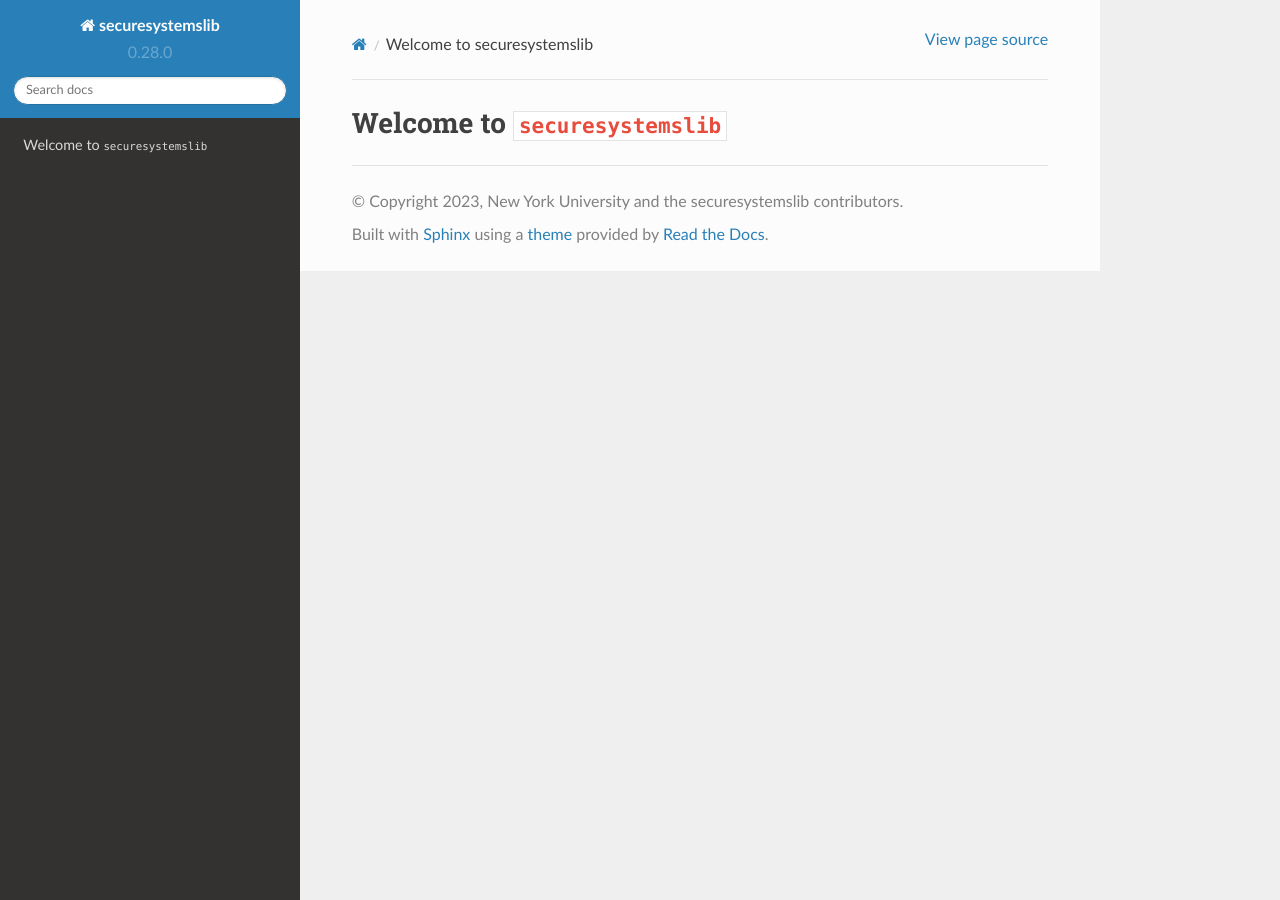
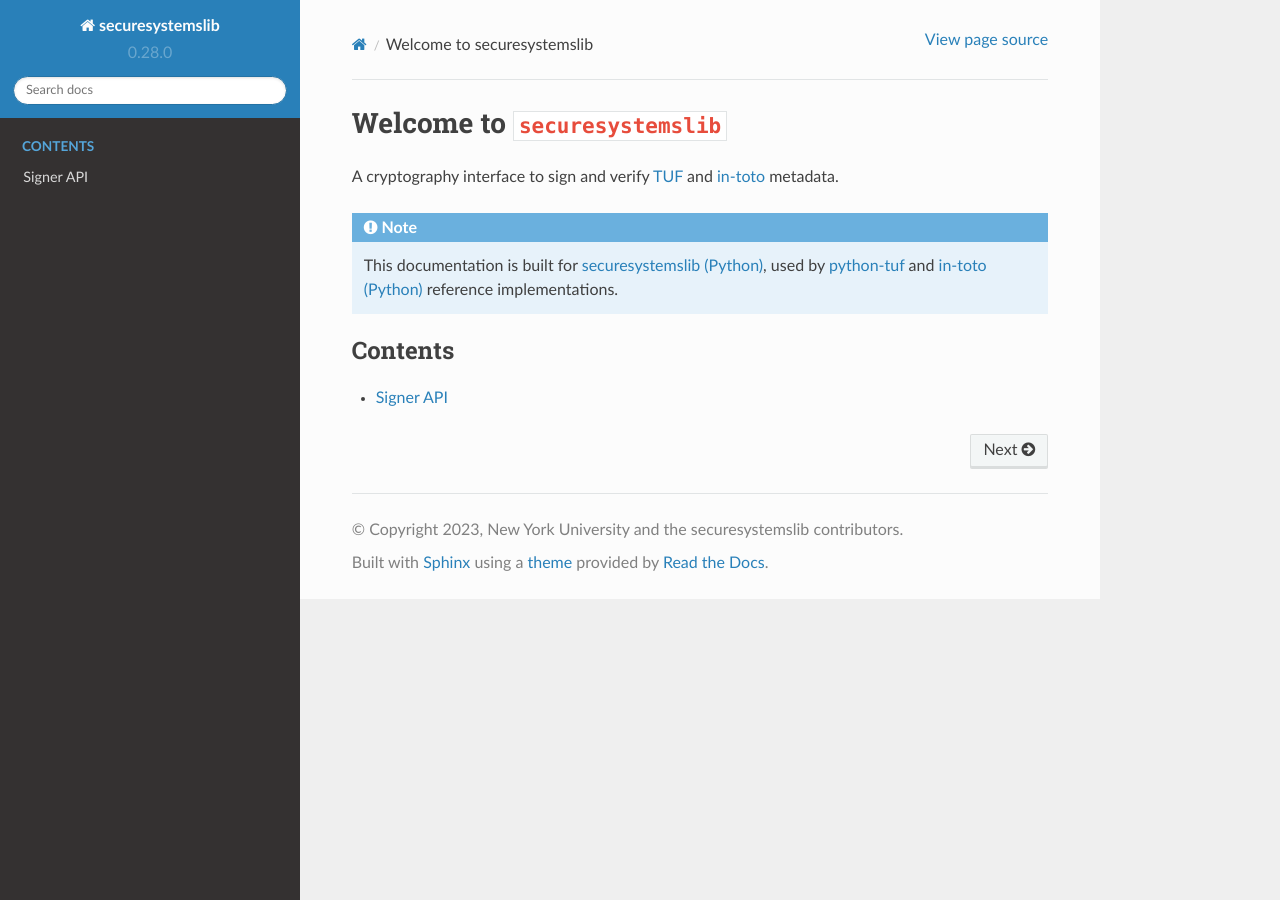
Before and after one commit to secure-systems-lab/securesystemslib, a Sphinx documentation site: the page built from docs/index.rst, in a window 1280 px wide. Built offline with Sphinx 7.4.7 and the Read the Docs theme 2.0.0, drawn with Linux system fonts in a browser that asks for light colours.

Commit message:
doc: add basic Signer API overview to RTD docs
Signed-off-by: Lukas Puehringer <lukas.puehringer@nyu.edu>

```diff
--- a/docs/index.rst
+++ b/docs/index.rst
@@ -1,6 +1,17 @@
 Welcome to ``securesystemslib``
 ===============================
+
+A cryptography interface to sign and verify `TUF
+<https://theupdateframework.io>`_ and `in-toto <https://in-toto.io>`_ metadata.
+
+.. note::
+   This documentation is built for
+   `securesystemslib (Python) <https://github.com/secure-systems-lab/securesystemslib>`_, used by
+   `python-tuf <https://github.com/theupdateframework/python-tuf/>`_ and
+   `in-toto (Python) <https://github.com/in-toto/in-toto>`_ reference implementations.
 
 .. toctree::
    :maxdepth: 2
    :caption: Contents
+
+   signer
```
Also changed, not shown: docs/signer.rst (added, +21 -0 lines).
